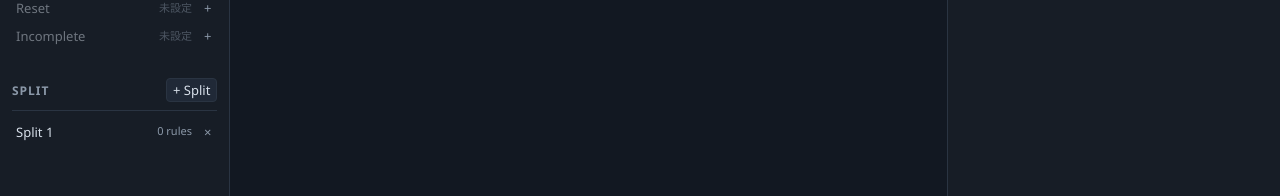
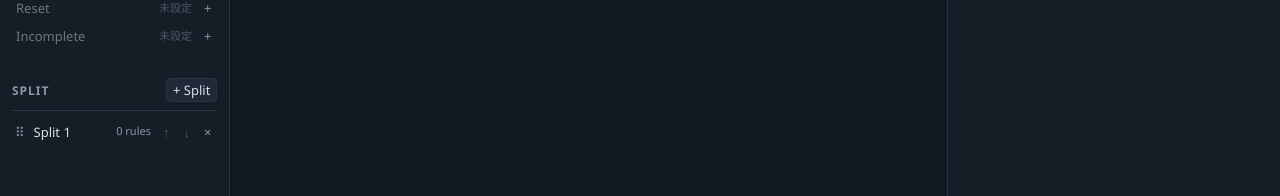
Before and after one commit to Nanahuse/DivergenceSplitter, a React (Vite) app in the folder frontend/scenario-builder/: page / in a window 1280 px wide. Shown: the part 449-645 px from the top of the page. Built offline with nearby package versions, Linux system fonts and the light colour scheme.

Commit message:
feat: reorder splits with drag and drop and buttons
Add drag handles, drop indicators, and up/down controls to the Split list. Track the selected Split or Rule across moves, reorder-related shifts, Undo, and Redo. Add split ordering, manual split, and save/reload tests.

```diff
--- a/frontend/scenario-builder/src/App.tsx
+++ b/frontend/scenario-builder/src/App.tsx
@@ -79,6 +79,10 @@ export default function App() {
   const [newDetectorName, setNewDetectorName] = useState("");
   const pendingAssetRef = useRef<((asset: string) => void) | null>(null);
   const pendingRenameRef = useRef<PendingRename | null>(null);
+  const pendingSplitMoveRef = useRef<{ from: number; to: number } | null>(null);
+  const previousSplitsRef = useRef<EditorState["document"]["splits"] | null>(null);
+  const [draggedSplit, setDraggedSplit] = useState<number | null>(null);
+  const [dropTarget, setDropTarget] = useState<{ index: number; after: boolean } | null>(null);
   const preview = !isWebViewHost();
 
   useEffect(() => {
@@ -105,6 +109,7 @@ export default function App() {
       (hostError) => {
         pendingAssetRef.current = null;
         pendingRenameRef.current = null;
+        pendingSplitMoveRef.current = null;
         setError(hostError.message);
       },
       (asset) => {
@@ -124,6 +129,51 @@ export default function App() {
     pendingAssetRef.current = apply;
     sendToHost({ type: "addAsset" });
   }, [preview]);
+
+  useEffect(() => {
+    if (!state) {
+      return;
+    }
+    const previousSplits = previousSplitsRef.current;
+    const nextSplits = state.document.splits;
+    if (previousSplits && previousSplits !== nextSplits && selection
+        && (selection.kind === "split" || selection.kind === "rule"
+          || selection.kind === "sequence-rule")) {
+      const oldIndex = selection.kind === "split" ? selection.index : selection.split;
+      let nextIndex = oldIndex;
+      const pending = pendingSplitMoveRef.current;
+      if (pending && pending.from === oldIndex) {
+        nextIndex = pending.to;
+      } else if (oldIndex < previousSplits.length) {
+        const anchor = JSON.stringify(previousSplits[oldIndex]);
+        const occurrence = previousSplits.slice(0, oldIndex)
+          .filter((item) => JSON.stringify(item) === anchor).length;
+        const matches: number[] = [];
+        nextSplits.forEach((item, index) => {
+          if (JSON.stringify(item) === anchor) {
+            matches.push(index);
+          }
+        });
+        if (matches.length > 0) {
+          nextIndex = matches[Math.min(occurrence, matches.length - 1)];
+        }
+      }
+      if (nextIndex !== oldIndex && nextIndex >= 0 && nextIndex < nextSplits.length) {
+        if (selection.kind === "split") {
+          setSelection({ ...selection, index: nextIndex });
+        } else {
+          setSelection({ ...selection, split: nextIndex });
+        }
+        setSelectedPath((path) => (
+          path && path[0] === "splits"
+            ? path.map((part, index) => index === 1 ? nextIndex : part)
+            : path
+        ));
+      }
+      pendingSplitMoveRef.current = null;
+    }
+    previousSplitsRef.current = nextSplits;
+  }, [state, selection, selectedPath]);
 
   useEffect(() => {
     if (!state) {
@@ -177,6 +227,14 @@ export default function App() {
       to,
     });
   }, [preview, runCommand]);
+
+  const moveSplit = useCallback((from: number, to: number) => {
+    if (from === to) {
+      return;
+    }
+    pendingSplitMoveRef.current = { from, to };
+    runCommand({ type: "move_split", from, to });
+  }, [runCommand]);
 
   const extractConditionDefinition = useCallback((path: Path, name: string) => {
     if (preview) {
@@ -545,16 +603,63 @@ export default function App() {
                   + Split
                 </button>
               </div>
-              <ul className="tree-list">
-                {document.splits.map((split, index) => (
+              {document.splits.length > 1 ? (
+                <p className="drag-hint">ドラッグして並び替え</p>
+              ) : null}
+              <ul className="tree-list split-list">
+                {document.splits.map((split, index) => {
+                  const drop = dropTarget?.index === index ? dropTarget.after : null;
+                  return (
                     <li
                       key={index}
-                    className={
+                      className={[
                         selection?.kind === "split" && selection.index === index
                           ? "active"
-                        : ""
+                          : "",
+                        drop === false ? "drop-before" : "",
+                        drop === true ? "drop-after" : "",
+                      ].filter(Boolean).join(" ")}
+                      onDragOver={(event) => {
+                        event.preventDefault();
+                        event.dataTransfer.dropEffect = "move";
+                        const rect = event.currentTarget.getBoundingClientRect();
+                        setDropTarget({
+                          index,
+                          after: event.clientY > rect.top + rect.height / 2,
+                        });
+                      }}
+                      onDrop={(event) => {
+                        event.preventDefault();
+                        const raw = event.dataTransfer.getData("text/plain");
+                        const from = draggedSplit ?? (raw === "" ? null : Number(raw));
+                        const rect = event.currentTarget.getBoundingClientRect();
+                        const after = event.clientY > rect.top + rect.height / 2;
+                        if (from !== null && Number.isInteger(from)) {
+                          const insertAt = index + (after ? 1 : 0);
+                          const to = from < insertAt ? insertAt - 1 : insertAt;
+                          moveSplit(from, to);
                         }
+                        setDraggedSplit(null);
+                        setDropTarget(null);
+                      }}
                     >
+                      <span
+                        className="drag-handle"
+                        draggable
+                        title="ドラッグして並び替え"
+                        aria-label="ドラッグして並び替え"
+                        onDragStart={(event) => {
+                          event.dataTransfer.effectAllowed = "move";
+                          event.dataTransfer.setData("text/plain", String(index));
+                          setDraggedSplit(index);
+                        }}
+                        onDragEnd={() => {
+                          setDraggedSplit(null);
+                          setDropTarget(null);
+                        }}
+                      >
+                        ⠿
+                      </span>
                       <button
                         className="link-row"
                         onClick={() => chooseSelection({ kind: "split", index })}
@@ -563,6 +668,23 @@ export default function App() {
                         <span className="mode-hint">
                           {split ? `${split.rules.length} rules` : "manual"}
                         </span>
+                      </button>
+                      <div className="split-item-actions">
+                        <button
+                          className="icon"
+                          title="上へ"
+                          disabled={index === 0}
+                          onClick={() => moveSplit(index, index - 1)}
+                        >
+                          ↑
+                        </button>
+                        <button
+                          className="icon"
+                          title="下へ"
+                          disabled={index === document.splits.length - 1}
+                          onClick={() => moveSplit(index, index + 1)}
+                        >
+                          ↓
                         </button>
                         <button
                           className="icon"
@@ -575,8 +697,10 @@ export default function App() {
                         >
                           ×
                         </button>
+                      </div>
                     </li>
-                ))}
+                  );
+                })}
               </ul>
             </section>
           </aside>
--- a/frontend/scenario-builder/src/styles.css
+++ b/frontend/scenario-builder/src/styles.css
@@ -1079,3 +1079,37 @@ button.icon.rename-button:hover:not(:disabled) {
   display: flex;
   gap: 8px;
 }
+
+.drag-hint {
+  margin: 0 0 4px;
+  color: var(--muted);
+  font-size: 10px;
+}
+
+.split-list li {
+  position: relative;
+}
+
+.drag-handle {
+  padding: 0 3px;
+  color: var(--muted);
+  cursor: grab;
+  user-select: none;
+}
+
+.drag-handle:active {
+  cursor: grabbing;
+}
+
+.split-item-actions {
+  display: flex;
+  gap: 2px;
+}
+
+.split-list li.drop-before {
+  box-shadow: inset 0 2px 0 var(--accent);
+}
+
+.split-list li.drop-after {
+  box-shadow: inset 0 -2px 0 var(--accent);
+}
```
Also changed, not shown: 2 other files (tests, documents, lock files or other folders). Lines whose indentation alone changed are shown as unchanged.
